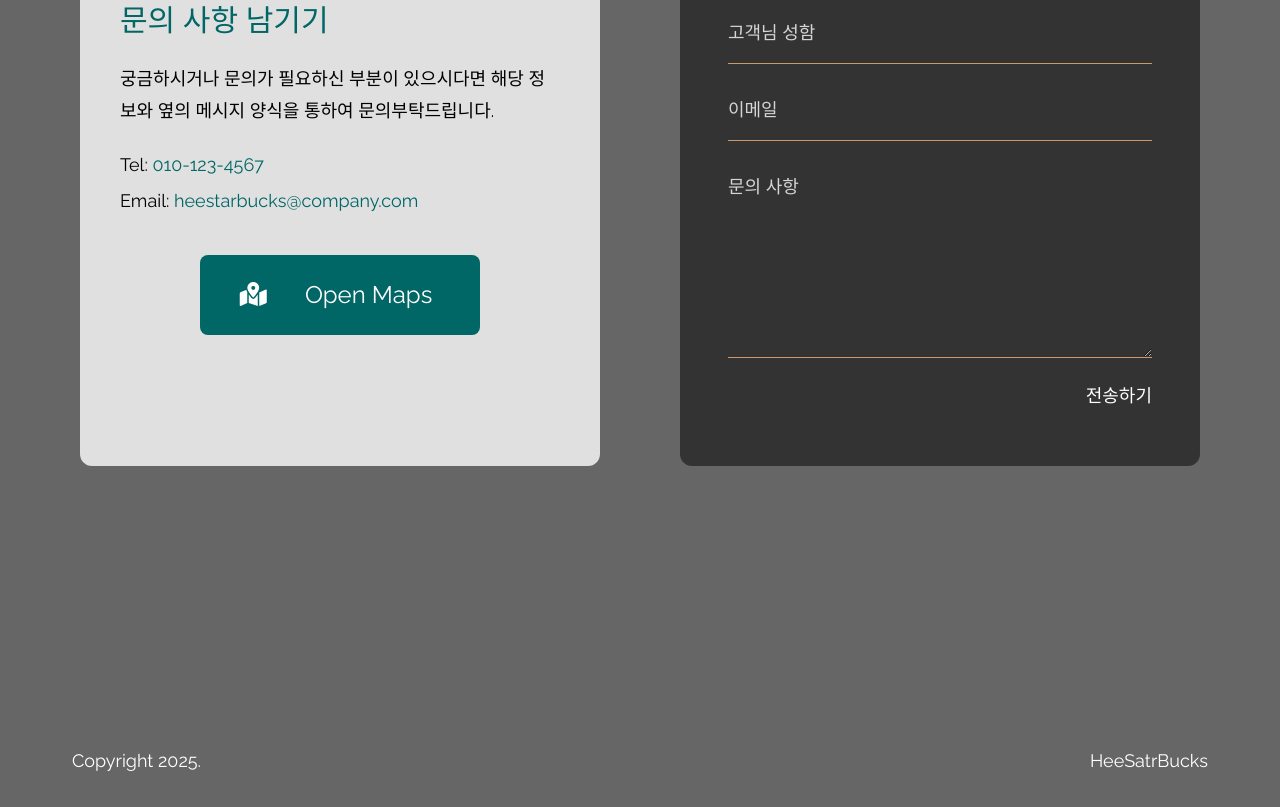
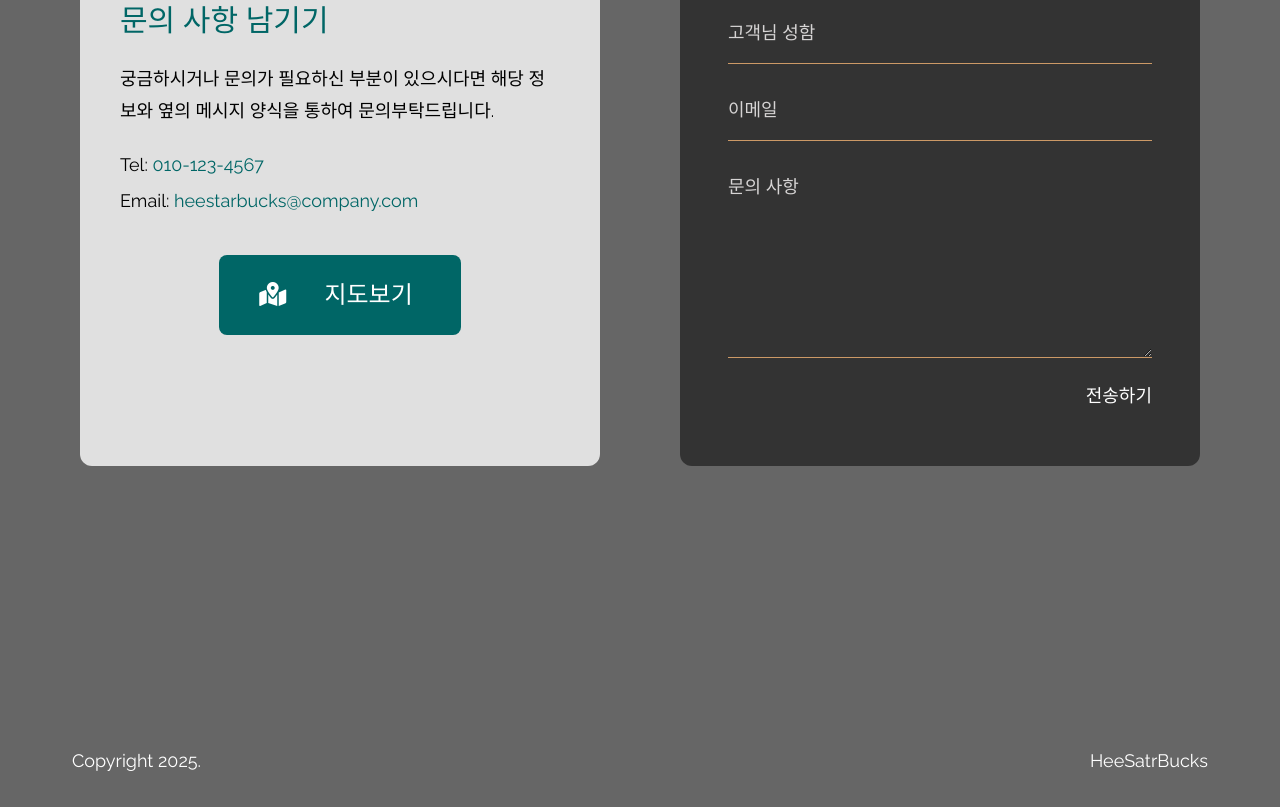
Before and after one commit to heedayday/cafe-recommend-site, a website: page views/index.html in a window 1280 px wide. Shown: the part 3969-4776 px from the top of the page. Drawn offline with nearby package versions, Linux system fonts and the light colour scheme; files that its build step writes are made by us from their sources; files whose address does not match are found by name.

Commit message:
문구변경

```diff
--- a/views/index.html
+++ b/views/index.html
@@ -174,7 +174,7 @@ https://www.tooplate.com/view/2126-antique-cafe
                         <a href="https://www.google.com/maps/search/%EC%8A%A4%ED%83%80%EB%B2%85%EC%8A%A4/data=!3m1!4b1?entry=ttu&g_ep=EgoyMDI1MDEyMS4wIKXMDSoASAFQAw%3D%3D"
                            class="inline-block text-white text-2xl pl-10 pr-12 py-6 rounded-lg transition tm-bg-green">
                             <i class="fas fa-map-marked-alt mr-8"></i>
-                            Open Maps
+                            지도보기
                         </a>
                     </div>
                 </div>
```
